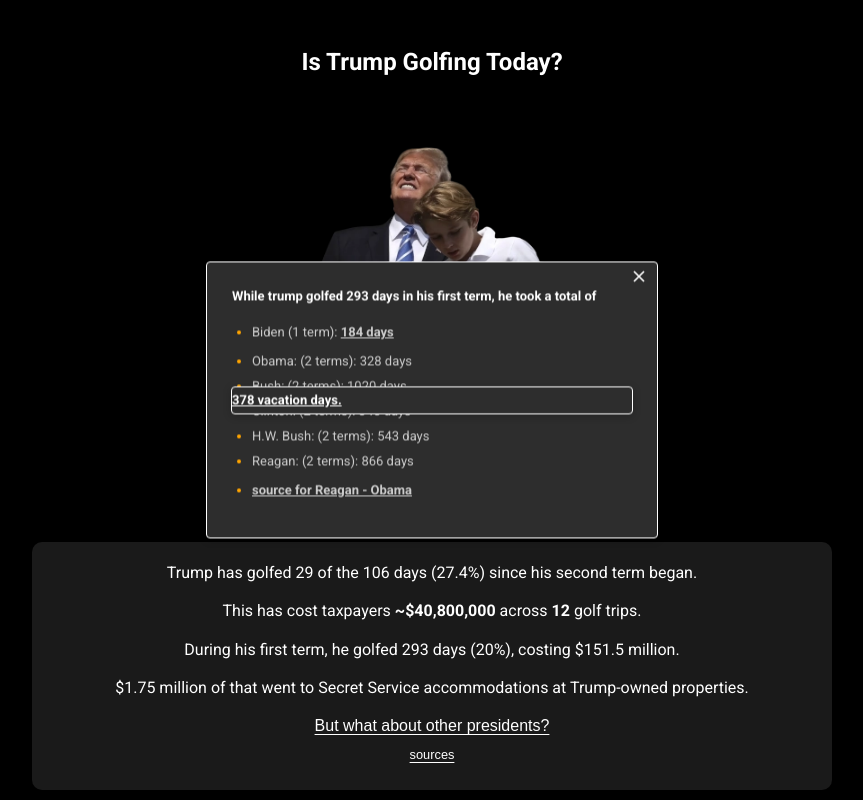
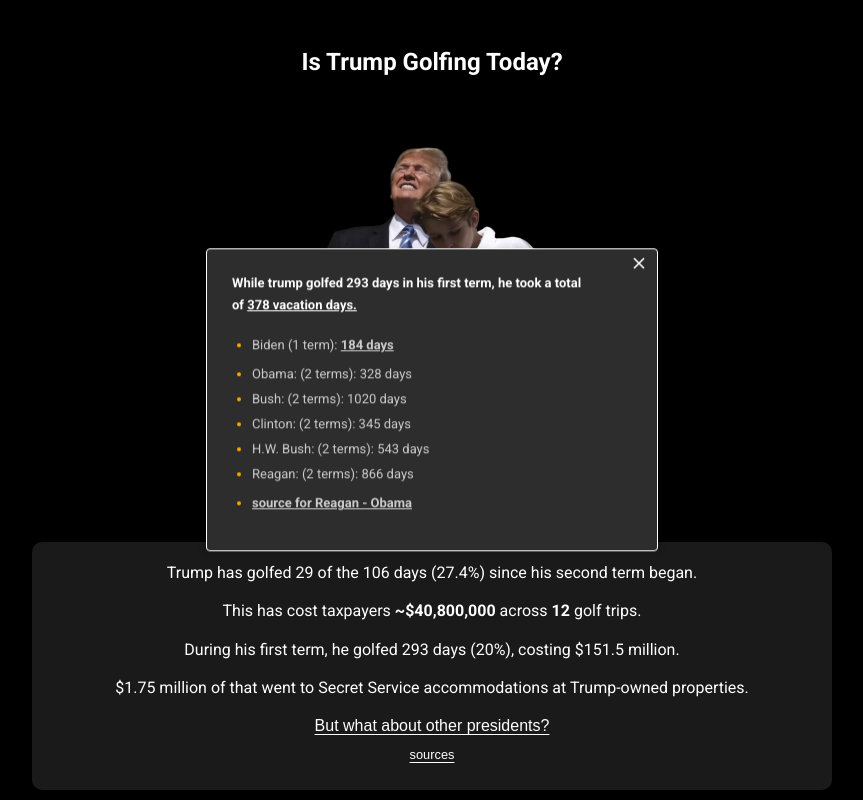
Before and after one commit to soyboi1312/istrumpgolfing.today, a Next.js app: page / in a window 1280 px wide. Both pictures are taken after a click on the button "But what about other presidents?". Shown: the top 800 px of the page, without its empty margins (208-1071 px from the left). Built offline with nearby package versions, Linux system fonts and the light colour scheme.

Commit message:
updated link

```diff
--- a/pages/index.tsx
+++ b/pages/index.tsx
@@ -272,7 +272,7 @@ const Home: React.FC<HomeProps> = ({
                     href="https://www.nbcnews.com/politics/donald-trump/how-much-time-trump-spending-trump-properties-n753366"
                     target="_blank"
                     rel="noopener norefferrer"
-                    className={styles.vacationInfoPopup}
+                    className={styles.vacationInfoLink}
                   >
                     378 vacation days.
                   </a>
```
